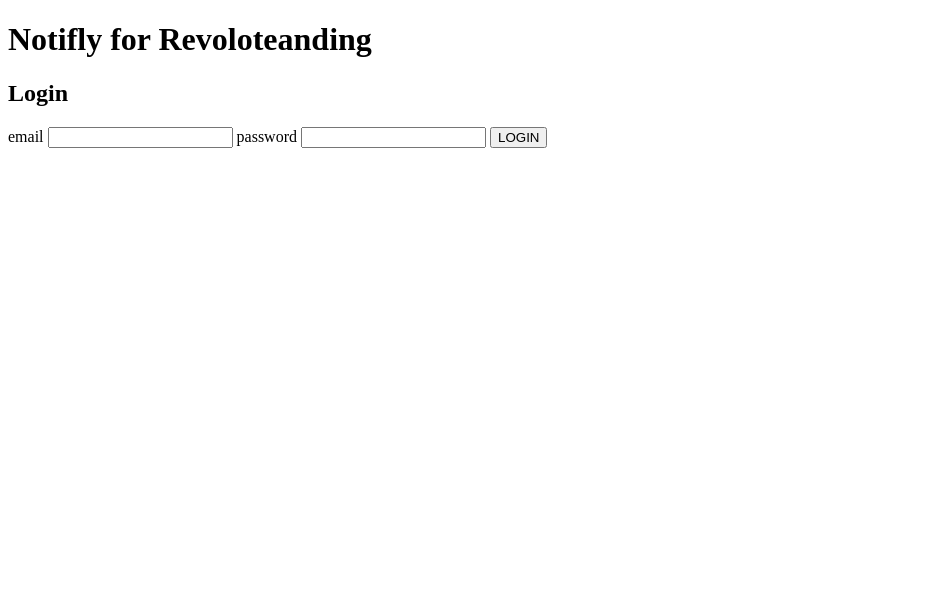
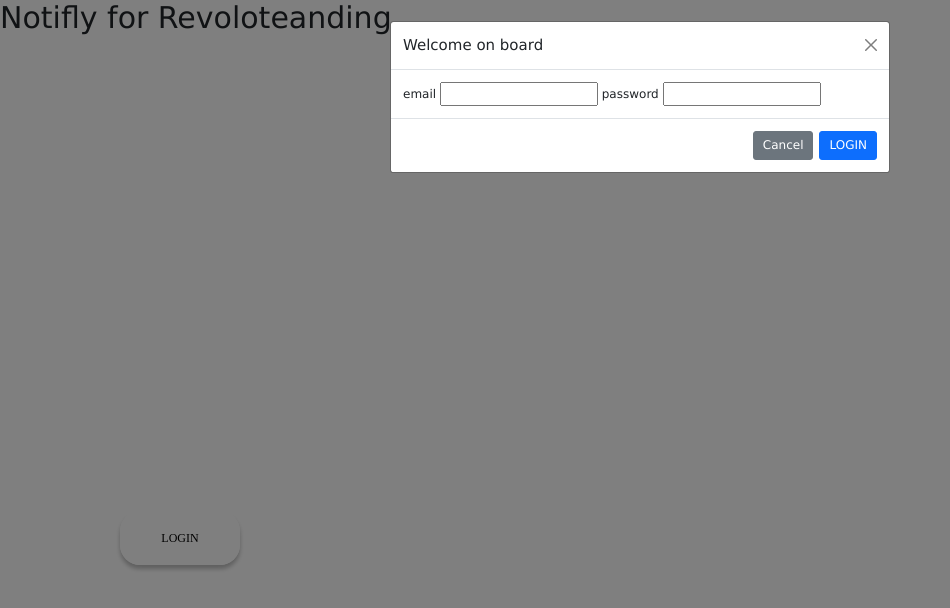
Before and after one commit to RoElorrieta/notifly, a website: page public/index.html in a window 1280 px wide. Both pictures are taken after a click on the button "LOGIN". Shown: the whole page, without its empty margins (0-950 px from the left). Drawn offline with nearby package versions, Linux system fonts and the light colour scheme; no server answers.

Commit message:
updates on js and login front-end working

```diff
--- a/DB/api/controllers/flights.controller.js
+++ b/DB/api/controllers/flights.controller.js
@@ -5,7 +5,7 @@ function createFlight (req, res) {
         .create({
             date : req.body.date,
             code : req.body.code,
-            //route : req.body.route,
+            route : req.body.route,
             length : req.body.length,
             fleet : req.body.fleet,
             registration : req.body.registration,
@@ -24,7 +24,7 @@ function updateFlight (req, res) {
         .findByIdAndUpdate(req.params.id),{
             date : req.body.date,
             code : req.body.code,
-            //route : req.body.route,
+            route : req.body.route,
             length : req.body.length,
             fleet : req.body.fleet,
             registration : req.body.registration,
@@ -45,7 +45,7 @@ function cancelFlight (req, res) {
             res.send(flight)
         })
         .catch(err => {
-            res.status(500).send(`Could not delete flight ${flight}`)
+            res.status(500).send(`Could not delete flight ${FlightModel.code}`)
         })
 }
 module.exports = {
--- a/DB/api/models/users.model.js
+++ b/DB/api/models/users.model.js
@@ -30,9 +30,7 @@ const userSchema = new Schema ({
     },
     rank: String,
     base : {
-        type: mongoose.Schema.Types.ObjectId, //referencia a un ObjID de otro modelo
-        ref: 'airports'
-        //required: true
+        type: String,
     },
 });
 
--- a/DB/api/routes/flights.router.js
+++ b/DB/api/routes/flights.router.js
@@ -10,8 +10,8 @@ const {
   authAdmin
 } = require('../utils/authAdmin') //midware
 
-router.post('/:checkID', authAdmin, createFlight)
-router.put('/:checkID/:date', authAdmin, updateFlight)
-router.delete('/:checkID/:date', authAdmin, cancelFlight)
+router.post('/:checkID', authAdmin, createFlight) //lo crea en compass pero escupe el error en el js LOL
+router.put('/:checkID/:date', authAdmin, updateFlight) //NYET.cuidadin con el formato de la fecha
+router.delete('/:checkID/cancel/:date', authAdmin, cancelFlight) //NYET
 
 module.exports = router
--- a/public/index.html
+++ b/public/index.html
@@ -5,13 +5,27 @@
   <meta name="viewport" content="width=device-width, initial-scale=1.0">
   <link rel="stylesheet" href="styles.css">
   <script src="https://cdn.jsdelivr.net/npm/axios/dist/axios.min.js"></script>
+  <script src="https://cdn.jsdelivr.net/npm/bootstrap@5.0.0-beta1/dist/js/bootstrap.bundle.min.js" integrity="sha384-ygbV9kiqUc6oa4msXn9868pTtWMgiQaeYH7/t7LECLbyPA2x65Kgf80OJFdroafW" crossorigin="anonymous"></script>
+  <link href="https://cdn.jsdelivr.net/npm/bootstrap@5.0.0-beta1/dist/css/bootstrap.min.css" rel="stylesheet" integrity="sha384-giJF6kkoqNQ00vy+HMDP7azOuL0xtbfIcaT9wjKHr8RbDVddVHyTfAAsrekwKmP1" crossorigin="anonymous"></link>
   <title>Notifly</title>
 </head>
 <body>
+<div class = "header img" id="logo">
   <h1>Notifly for Revoloteanding</h1>
-
-  <h2>Login</h2>
-
+</div>
+  <!-- Button trigger modal -->
+<button type="button" class="btn btn-primary" data-bs-toggle="modal" data-bs-target="#exampleModal" id="button_main">
+  LOGIN
+</button>
+<!-- Modal -->
+<div class="modal fade" id="exampleModal" tabindex="-1" aria-labelledby="exampleModalLabel" aria-hidden="true">
+  <div class="modal-dialog">
+    <div class="modal-content">
+      <div class="modal-header">
+        <h5 class="modal-title" id="welcome-title">Welcome on board</h5>
+        <button type="button" class="btn-close" data-bs-dismiss="modal" aria-label="Close"></button>
+      </div>
+      <div class="modal-body">
         <label for="login_email">
           email
           <input type="text" id="login_email" name="login_email">
@@ -20,8 +34,14 @@
           password
           <input type="password" id="login_password" name="login_password">
         </label>
-  <button id="login">LOGIN</button>
-
+      </div>
+      <div class="modal-footer">
+        <button type="button" class="btn btn-secondary" data-bs-dismiss="modal" id= "cancel">Cancel</button>
+        <button type="button" class="btn btn-primary" id= "adminlogin">LOGIN</button>
+      </div>
+    </div>
+  </div>
+</div>
   <script src="js/script.js"></script>
 </body>
 </html>
--- a/public/js/script.js
+++ b/public/js/script.js
@@ -1,13 +1,13 @@
 
-document.getElementById('login').addEventListener("click", function(){
-    axios.post('http://localhost:3000/api/auth/login', {
-      email: document.getElementById('login_email').value,
+document.getElementById('adminlogin').addEventListener("click", function(){
+    axios.post('http://localhost:3000/api/auth/loginadmin', {
+      mail: document.getElementById('login_email').value,
       password: document.getElementById('login_password').value
     })
     .then(function (response) {
       if (response.data && response.data.token) {
         localStorage.setItem('token', response.data.token)
-        localStorage.setItem('email', response.data.email)
+        localStorage.setItem('mail', response.data.mail)
         localStorage.setItem('name', response.data.name)
         goHome()
       } else {
@@ -19,7 +19,7 @@ document.getElementById('login').addEventListener("click", function(){
     });
   })
 
-  /*
+
   function goHome(){
-    window.location = "http://localhost:3000/home.html"
-  }*/
+    window.location = "http://localhost:3000/index.html"
+  }
--- /dev/null
+++ b/public/styles.css
@@ -0,0 +1,31 @@
+
+* {
+    font-family: Verdana, Geneva, Tahoma, sans-serif;
+    font-size: 12px;
+  }
+body {
+    background-color: #eee;
+    color: #4d4d4d;
+    margin: 0;
+  }
+
+/*********************************/
+
+#button_main {
+    position: absolute;
+    width: 120px;
+    height: 53.5px;
+    left: 120px;
+    top: 511px;
+    background: rgba(255, 255, 255, 0.7);
+    border: 1px solid #FFFFFF;
+    box-shadow: 0px 4px 4px rgba(0, 0, 0, 0.25);
+    backdrop-filter: blur(10px);
+    border-radius: 20px;
+    font-family: Poppins;
+    font-style: normal;
+    font-weight: normal;
+    font-size: 12px;
+    line-height: 18px;
+    color: #000000;
+}
```
Also changed, not shown: DB/api/models/flights.model.js (+7 -12 lines), public/profile.html (added, +15 -0 lines), public/js/profile.js (added). Lines whose indentation alone changed are shown as unchanged.
